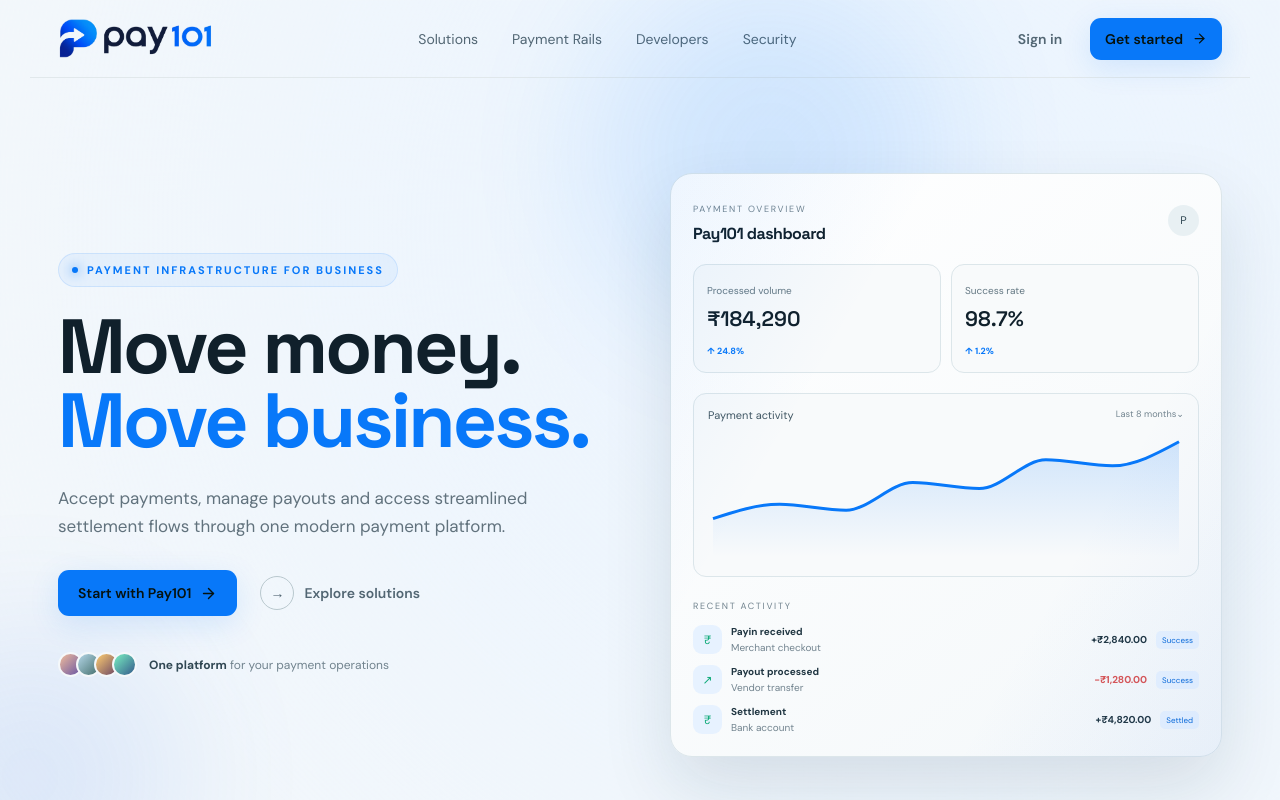
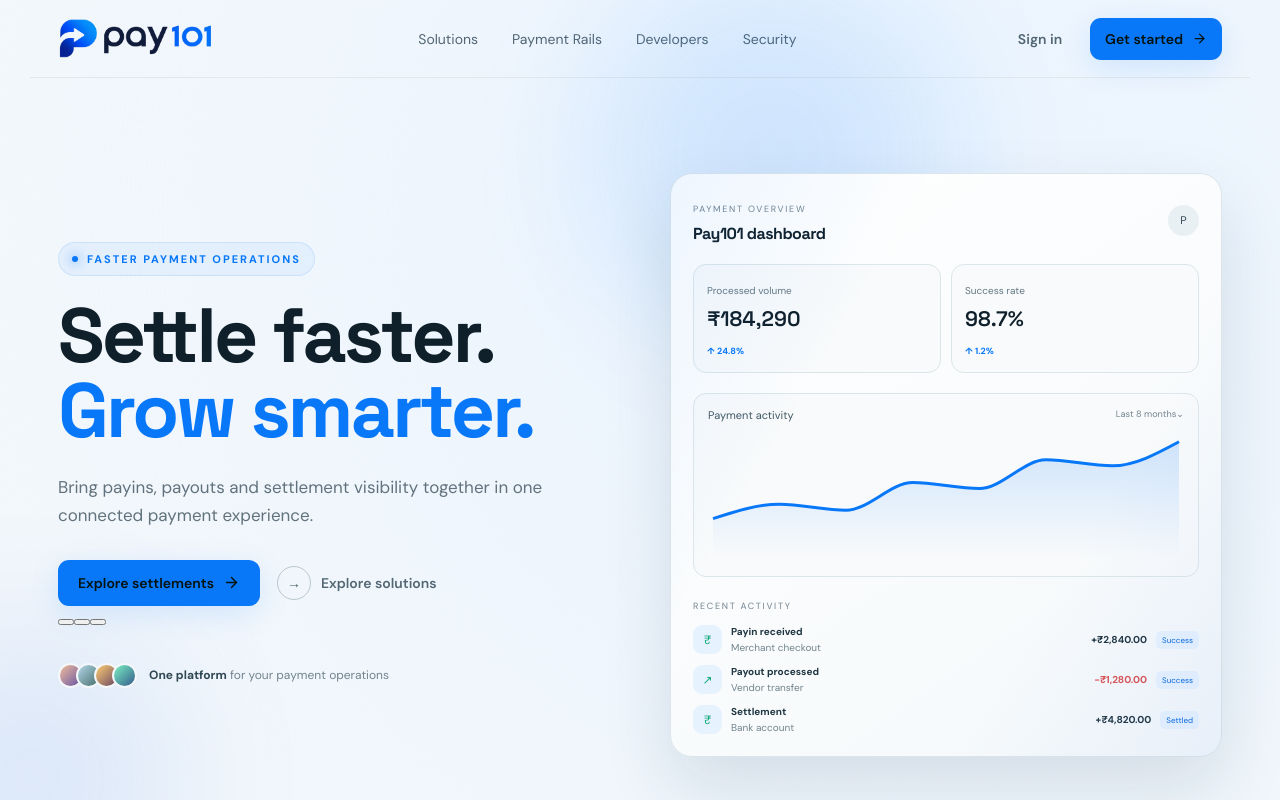
Before and after one commit to kartikmishra543/pay101-demo, a React (Vite) app: page / in a window 1280 px wide. Shown: the top 800 px of the page. Built offline with nearby package versions, Linux system fonts and the light colour scheme.

Commit message:
Add rotating Pay101 homepage hero slider

```diff
--- a/src/main.jsx
+++ b/src/main.jsx
@@ -7,9 +7,13 @@ import './style.css';
 
 const chart=[{m:'Jan',v:32},{m:'Feb',v:44},{m:'Mar',v:39},{m:'Apr',v:62},{m:'May',v:57},{m:'Jun',v:81},{m:'Jul',v:76},{m:'Aug',v:96}];
 const tx=[['Payin received','Merchant checkout','+₹2,840.00','Success'],['Payout processed','Vendor transfer','-₹1,280.00','Success'],['Settlement','Bank account','+₹4,820.00','Settled']];
+const heroSlides=[{eyebrow:'PAYMENT INFRASTRUCTURE FOR BUSINESS',line1:'Move money.',line2:'Move business.',copy:'Accept payments, manage payouts and access streamlined settlement flows through one modern payment platform.',cta:'Start with Pay101'},{eyebrow:'FASTER PAYMENT OPERATIONS',line1:'Settle faster.',line2:'Grow smarter.',copy:'Bring payins, payouts and settlement visibility together in one connected payment experience.',cta:'Explore settlements'},{eyebrow:'PAYINS · PAYOUTS · PAYMENT RAILS',line1:'One platform.',line2:'More possibilities.',copy:'Support UPI, IMPS, NEFT and RTGS payment workflows for your business operations.',cta:'Explore solutions'}];
 
 function App(){
  const [menu,setMenu]=React.useState(false);
+ const [activeSlide,setActiveSlide]=React.useState(0);
+ React.useEffect(()=>{const timer=setInterval(()=>setActiveSlide(i=>(i+1)%heroSlides.length),5000);return ()=>clearInterval(timer)},[]);
+ const slide=heroSlides[activeSlide];
  return <div className="app">
   <nav className="nav">
    <a className="brand" href="#" aria-label="Pay101 home"><img src="/assets/pay101-logo.png" alt="Pay101" className="brandLogo"/></a>
@@ -23,10 +27,11 @@ function App(){
    <section className="hero">
     <div className="orb orb1"/><div className="orb orb2"/>
     <div className="heroCopy">
-     <div className="eyebrow"><span className="pulse"/> PAYMENT INFRASTRUCTURE FOR BUSINESS</div>
-     <h1>Move money.<br/><em>Move business.</em></h1>
-     <p>Accept payments, manage payouts and access streamlined settlement flows through one modern payment platform.</p>
-     <div className="heroCtas"><button className="primary">Start with Pay101 <ArrowRight size={17}/></button><button className="play"><span>→</span> Explore solutions</button></div>
+     <div className="eyebrow"><span className="pulse"/> {slide.eyebrow}</div>
+     <h1 key={activeSlide} className="heroHeadline">{slide.line1}<br/><em>{slide.line2}</em></h1>
+     <p key={`copy-${activeSlide}`} className="heroDescription">{slide.copy}</p>
+     <div className="heroCtas"><a className="primary" href="#solutions">{slide.cta} <ArrowRight size={17}/></a><a className="play" href="#rails"><span>→</span> Explore solutions</a></div>
+     <div className="heroSlider" aria-label="Choose hero slide">{heroSlides.map((item,i)=><button key={item.eyebrow} className={`heroDot ${i===activeSlide?'active':''}`} onClick={()=>setActiveSlide(i)} aria-label={`Show slide ${i+1}`} aria-pressed={i===activeSlide}/>)}</div>
      <div className="trust"><div className="avatars"><i/><i/><i/><i/></div><span><b>One platform</b> for your payment operations</span></div>
     </div>
     <Dashboard/>
```
